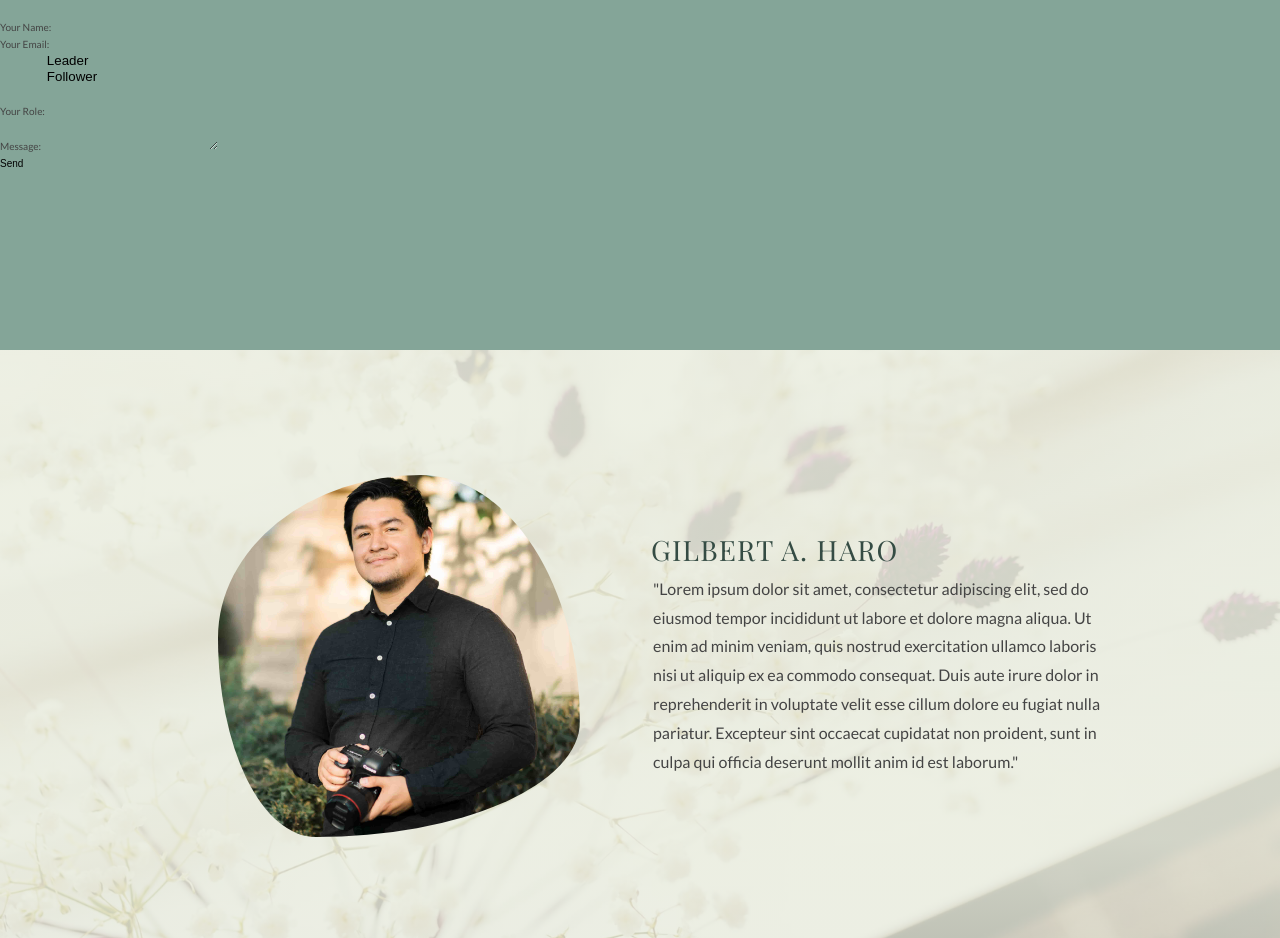
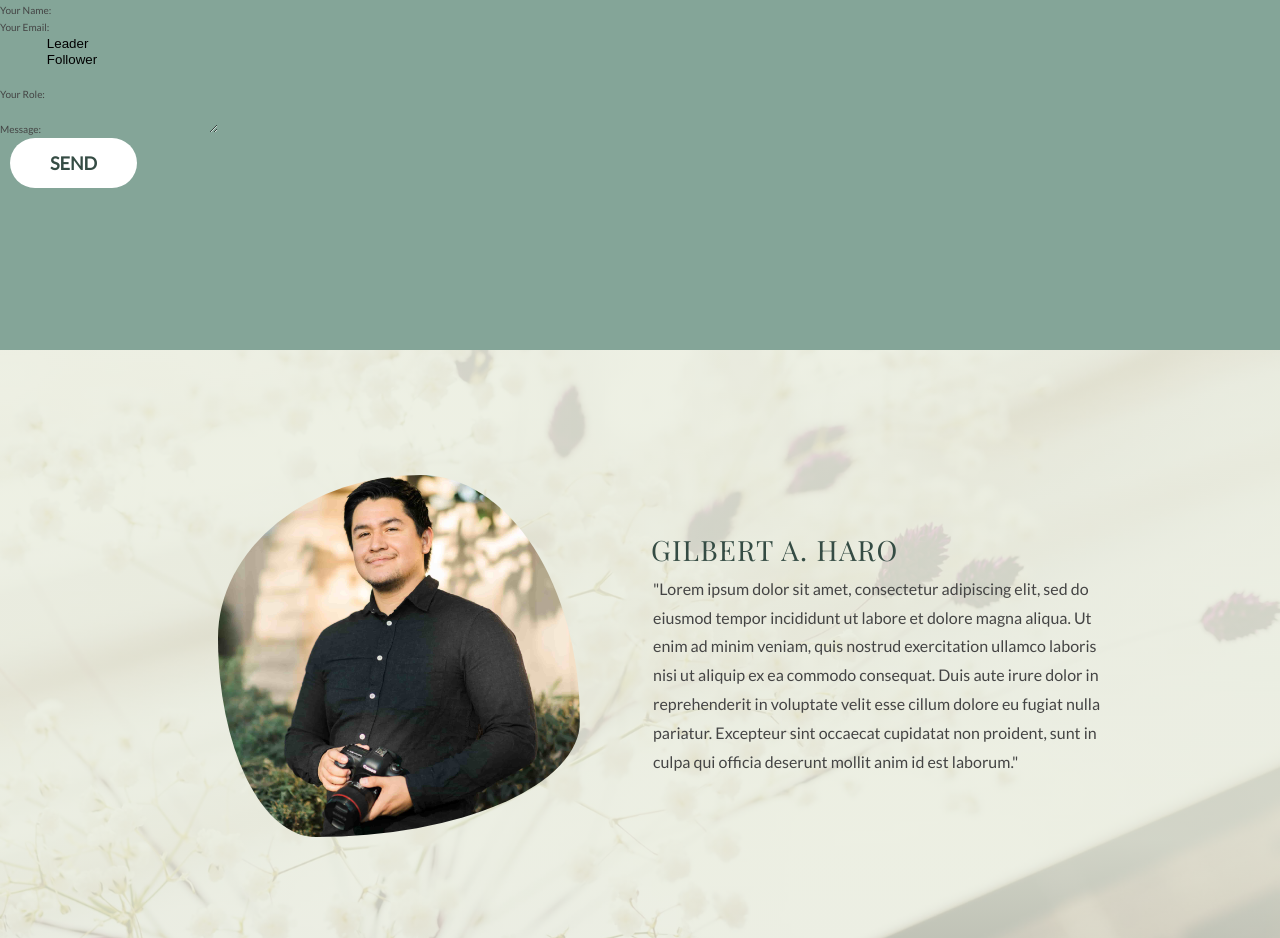
Before and after one commit to gah-code/ghp-app, a React (Create React App) app: page / in a window 1280 px wide. Shown: the part 2640-3578 px from the top of the page. Built offline with nearby package versions, Linux system fonts and the light colour scheme.

Commit message:
Form Netlify 6

```diff
--- a/src/components/Misc/Form.js
+++ b/src/components/Misc/Form.js
@@ -12,6 +12,7 @@ function encode(data) {
 }
 
 const Form = () => {
+  const [msg, setmsg] = React.useState(null);
   // const [state, handleSubmit] = useForm('mpzbvndl');
 
   const handleSubmit = (e) => {
@@ -24,7 +25,9 @@ const Form = () => {
         name: form.name.value,
         email: form.email.value,
       }),
-    });
+    })
+      .then(() => setmsg('success!'))
+      .catch((error) => alert(error));
   };
   // if (state.succeeded) {
   //   return <p>Thanks for your submission!</p>;
@@ -68,7 +71,9 @@ const Form = () => {
           </label>
         </p>
         <p>
-          <button type='submit'>Send</button>
+          <button className='btn' type='submit' onSubmit={handleSubmit}>
+            Send
+          </button>
         </p>
 
         {/* <p>
```
